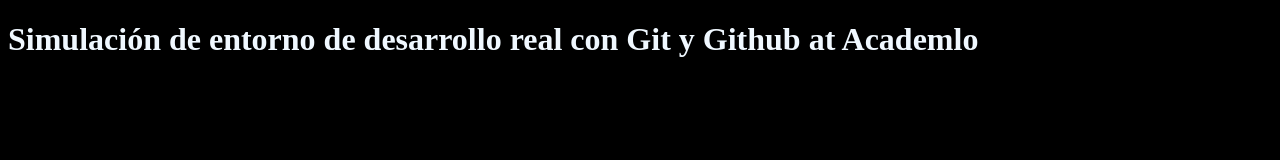
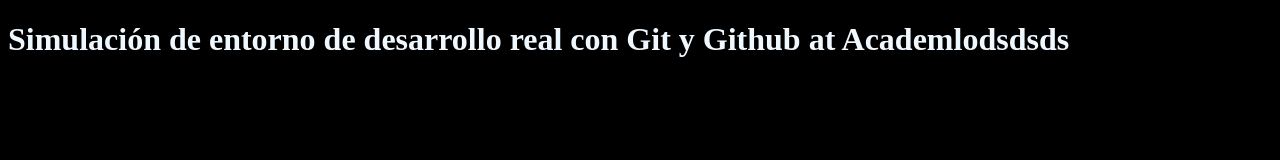
Before and after one commit to AlejandraOlazagasti/git-con-academlo, a plain HTML site: page index.html in a window 1280 px wide. Drawn offline with Linux system fonts and the light colour scheme.

```diff
--- a/index.html
+++ b/index.html
@@ -9,6 +9,6 @@
   <script src="assets/js/main.js" type="module" defer></script>
 </head>
 <body>
-  <h1>Simulación de entorno de desarrollo real con Git y Github at Academlo</h1>
+  <h1>Simulación de entorno de desarrollo real con Git y Github at Academlodsdsds</h1>
 </body>
 </html>
```
